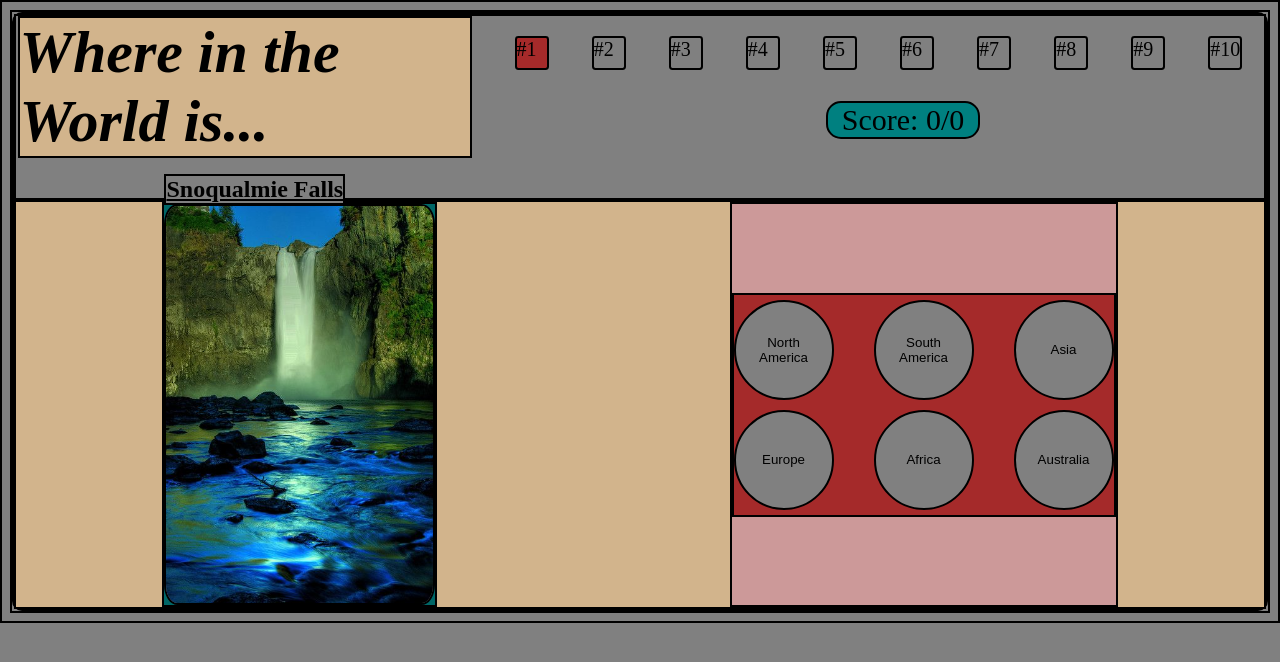
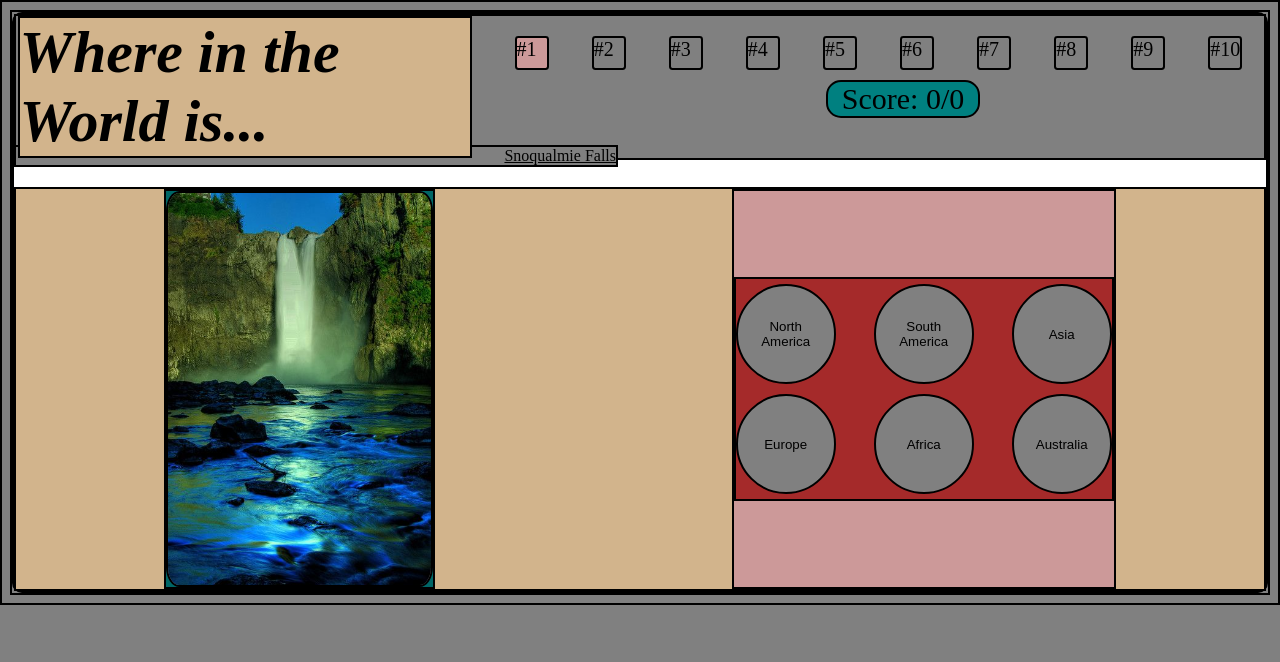
Before and after one commit to ascreven/Guess-the-Location, a PHP site: page /game.html in a window 1280 px wide. Shown: the top 662 px of the page. Run offline with PHP 8.4, Linux system fonts and the light colour scheme; some libraries are stand-ins or nearby versions.

Commit message:
game fully working, just need CSS and readme

```diff
--- a/project1/game.html
+++ b/project1/game.html
@@ -34,16 +34,17 @@
     <p class=score></p>
 
 
-
+    <p id=place></p>
     <div class=bottom>
     <!-- location name and picture -->
       <div class=image>
-        <h2 id=place></h2>
+
         <img class=location>
       </div>
 
+<!-- outcomes, descriptions, and continent choices -->
+      <div class=optionsAndDescriptions>
       <!-- continent choices -->
-      <div class=optionsAndDescriptions>
         <div class=continentChoices>
           <button class=continent id=na>North America</button>
           <button class=continent id=sa>South America</button>
@@ -52,21 +53,13 @@
           <button class=continent id=afr>Africa</button>
           <button class=continent id=aus>Australia</button>
         </div>
+        <p class=rightOrWrong></p>
+        <p class=description></p>
+        <button class=next>Next</button>
       </div>
 
     </div>
 
-    <!-- description of location -->
-      <div class=descriptions>
-        <p></p>
-      </div>
-
-    <!-- next button -->
-      <button class=next>Next</button>
-
-
-
-
   </div>
 </body>
 </html>
--- a/project1/script.js
+++ b/project1/script.js
@@ -16,7 +16,8 @@ $(document).ready(function start () {
   locationNumber = 0;
   updateLocation(locationNumber);
   updateScreen();
-  $('#1').css('background-color','brown');
+  $('#1').css('background-color','#CC9999');
+  $('.rightOrWrong').hide();
 });
 
 // scoreboard combines global variables right and tries
@@ -98,12 +99,14 @@ var locations = [
   },
 ];
 
+//change elements before selection
+
 function updateLocation() {
-  $('.descriptions').hide();
-  $('.outcome').hide();
+  $('.description').hide();
+  $('.rightOrWrong').hide();
   $('#place').html(locations[locationNumber].place);
   $('img').attr('src', locations[locationNumber].image);
-  $('.outcome').html('You are not correct. ' + locations[locationNumber].place + ' is located in ' + locations[locationNumber].continentFormal + '.');
+  $('.rightOrWrong').html('You are not correct. ' + locations[locationNumber].place + ' is located in ' + locations[locationNumber].continentFormal + '.');
   answer = locations[locationNumber].continent;
 }
 
@@ -115,15 +118,22 @@ function handleChoice() {
     var selectedAnswer = $(this).attr('id');
     if (selectedAnswer==answer){
       right++;
-      $('.outcome').html('You are correct! ' + locations[locationNumber].place + ' is located in ' + locations[locationNumber].continentFormal + '.');
+      $('.rightOrWrong').html('You are correct! ' + locations[locationNumber].place + ' is located in ' + locations[locationNumber].continentFormal + '.');
+      var currentBoxIdentifier = locationNumber + 1;
+        currentBox = $(document.getElementById(currentBoxIdentifier));
+      $(currentBox).css('background-color','#336633');
+    } else {
+        var currentBoxIdentifier = locationNumber + 1;
+        currentBox = $(document.getElementById(currentBoxIdentifier));
+        $(currentBox).css('background-color','#880000');
     }
   score(right,tries);
   // $('h2:first-child').hide();
   $('.place').html(locations[locationNumber].place);
-  $('.continents').hide();
-  $('.descriptions').html('DESCRIPTION: ' + locations[locationNumber].description);
-  $('.descriptions').show();
-  $('.outcome').show();
+  $('.continentChoices').hide();
+  $('.description').html('DESCRIPTION: ' + locations[locationNumber].description);
+  $('.description').show();
+  $('.rightOrWrong').show();
   continueButton();
   });
 }
@@ -148,9 +158,9 @@ function updateScreen() {
       locationNumber++;
       colorBox(locationNumber);
     }
-    $('h2.where').show();
-    $('.continents').show();
-    $('h2:first-child').show();
+    // $('h2.where').show();
+    $('.continentChoices').show();
+    // $('h2:first-child').show();
     $('.next').hide();
     updateLocation();
 });
@@ -159,6 +169,6 @@ function updateScreen() {
 function colorBox() {
   var currentBoxIdentifier = locationNumber + 1;
   var currentBox = $(document.getElementById(currentBoxIdentifier));
-  $(currentBox).css('background-color','brown');
+  $(currentBox).css('background-color','#CC9999');
 }
 }
--- a/project1/styles.css
+++ b/project1/styles.css
@@ -36,6 +36,7 @@ h1 {
   width: 450px;
   margin-top: 0px;
   margin-left: -20px;
+  margin-bottom: 0px;
   /*margin: 0 auto;*/
   /*height: 300px;*/
   background: tan;
@@ -64,7 +65,7 @@ h1 {
 .score {
   width: 150px;
   border-radius: 15px;
-  margin-top: -99px;
+  margin-top: -80px;
   right: 300px;
   text-align: center;
   background-color: teal;
@@ -72,8 +73,14 @@ h1 {
   font-size: 30px;
   display: inline-block;
 }
-
+#place {
+  margin: -15px 0px 0px 0px;
+  text-decoration: underline;
+  text-align: right;
+  width: 600px;
+}
 .bottom {
+  margin-top: 20px;
   /*clear: both;*/
   display: flex;
   position: relative;
@@ -83,7 +90,7 @@ h1 {
   /*align-self:center;*/
   /*clear: both;*/
   background-color: tan;
-  height: 405px;
+  height: 400px;
 }
 
 .image {
@@ -94,21 +101,7 @@ h1 {
   background-color: #006666;
 }
 
-h2#place {
-  /*font-size: 50px;*/
-  z-index: 4;
-  margin-top: -30px;
-  /*box-sizing: content-box;*/
-  /*font-weight: bolder;*/
-  text-decoration: underline;
-  /*max-width: 400px;*/
-  /*margin: 0 auto;*/
-  position: absolute;
-  /*display: inline block;*/
-  text-align: center;
-  /*width: 300px;*/
-  /*height: 100px;*/
-}
+
 
 img.location {
   /*width: 400px;*/
@@ -140,7 +133,7 @@ div.optionsAndDescriptions {
   flex-wrap: wrap;
   display: flex;
   position: relative;
-  /*width: 380px;*/
+  width: 380px;
   /*margin: auto;*/
   justify-content: space-between;
 }
@@ -169,20 +162,22 @@ div.continentChoices {
   text-decoration: underline;
 }
 
-.descriptions {
-  display: block;
+.rightOrWrong {
+  text-align: center;
+  margin: auto;
 }
 
-.descriptions:first {
-  /*size: 500px;*/
+.description {
+  text-align: justify;
+  margin: auto;
 }
 
 .next{
-  /*float: right;*/
+  margin: auto;
   /*position: relative;*/
-  width: 60px;
+  width: 150px;
   /*margin-right: 160px;*/
-  border-radius: 15%;
-  height: 30px;
+  border-radius: 5px;
+  height: 40px;
   /*margin-top: 30px;*/
 }
```
